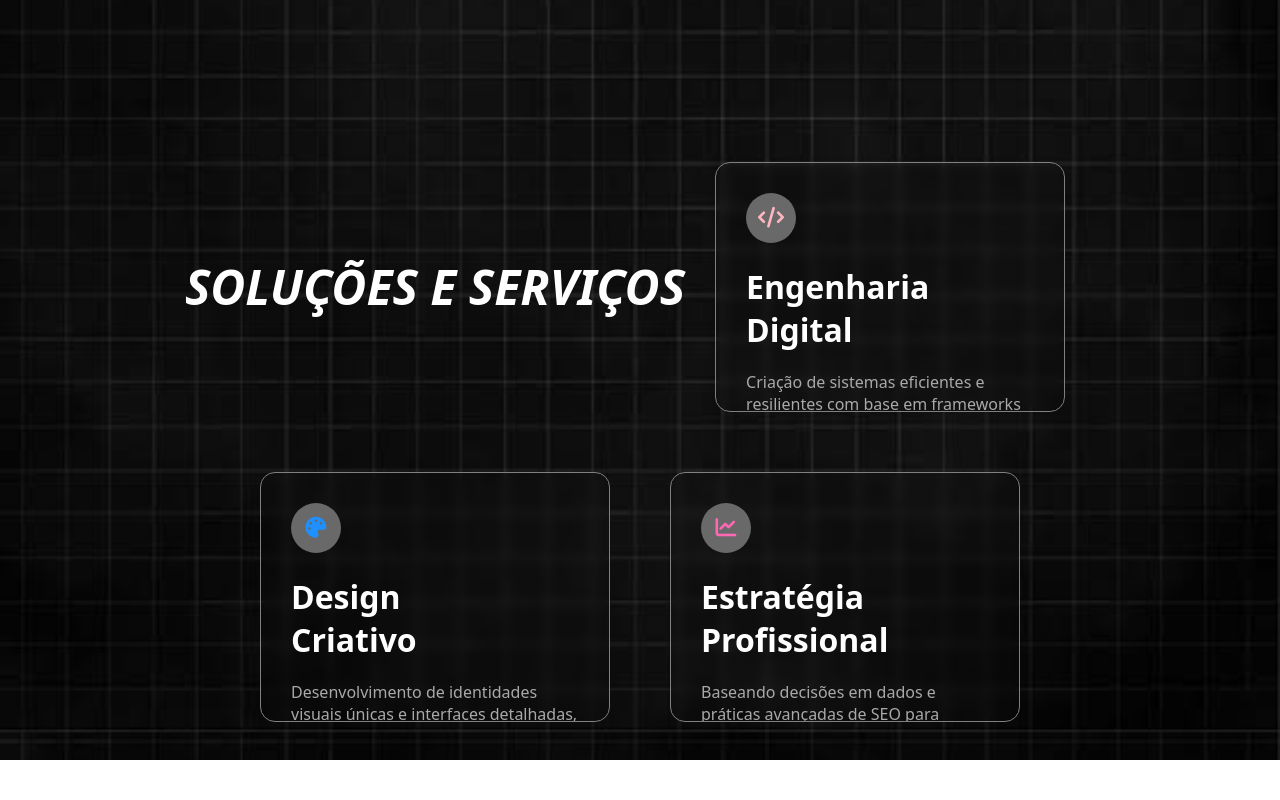
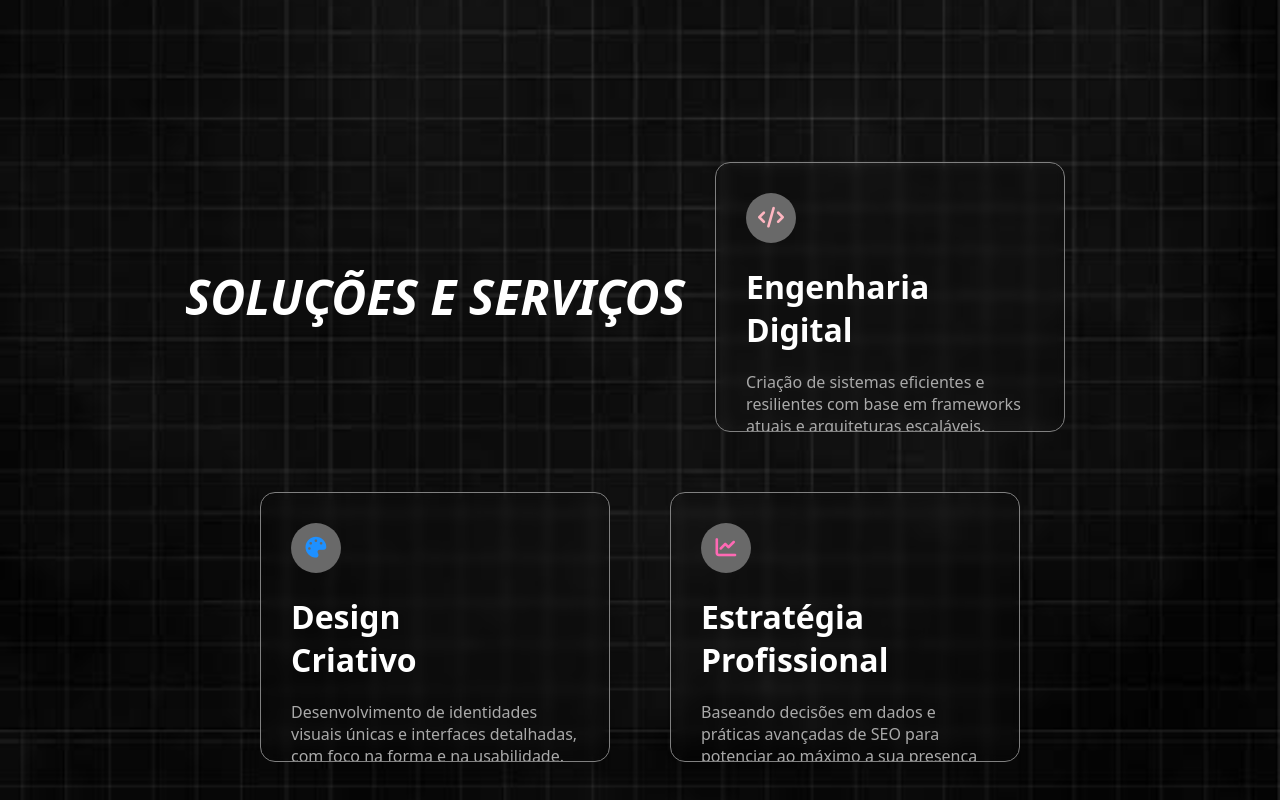
Before and after one commit to afonsojr258-debug/Afonso-Jr-Portfolio, a plain HTML site: page index.html in a window 1280 px wide. Shown: the part 1828-2628 px from the top of the page. Before the commit the page ends 2588 px from the top, so only its background shows below. Drawn offline with Linux system fonts and the light colour scheme.

Commit message:
Update style.css

```diff
--- a/css/style.css
+++ b/css/style.css
@@ -216,7 +216,7 @@ section h3{
   align-items: center;
   justify-content: center;
   width: 350px;
-  height: 250px;
+  height: 270px;
   padding: 30px;
   overflow: auto;
   margin: 30px;
@@ -224,6 +224,7 @@ section h3{
   backdrop-filter: blur(5px);
   border-radius: 15px;
   border: 1px solid gray;
+  padding-bottom: 60px;
 }
 
 .sec-card .title{
```
